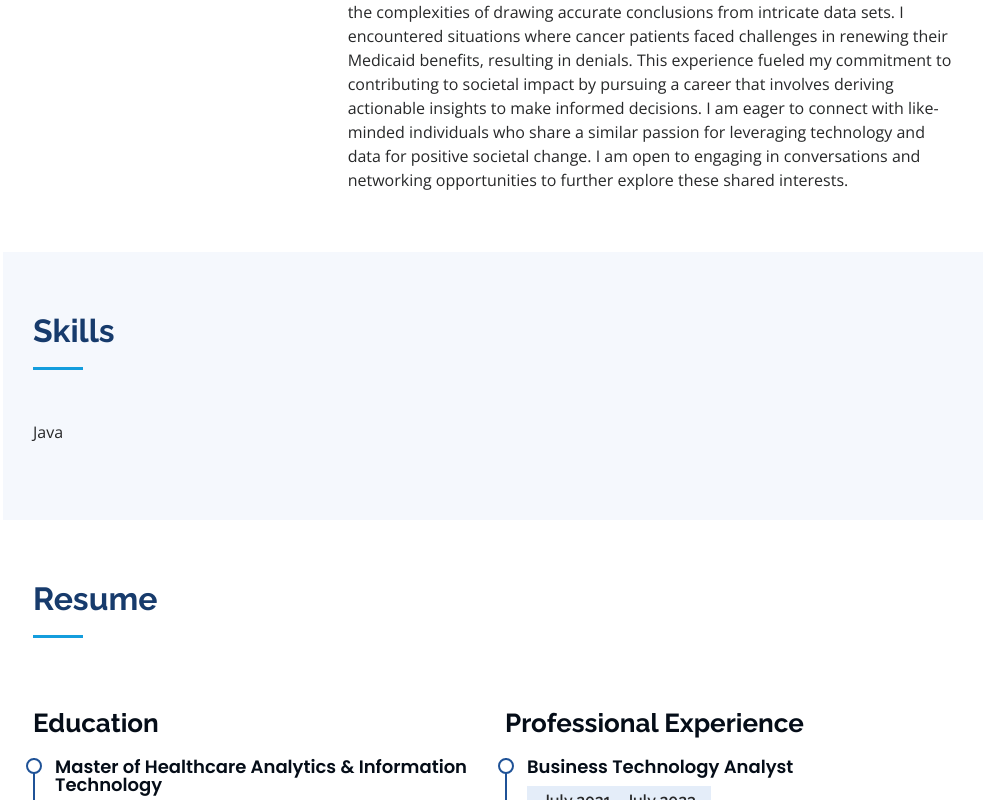
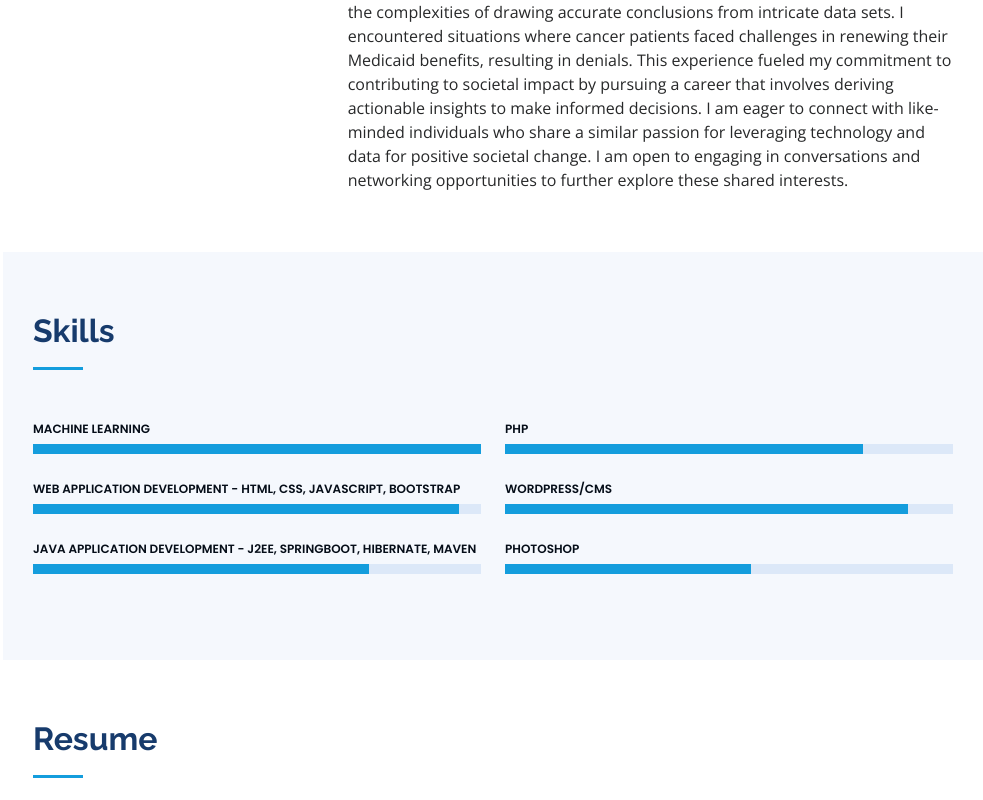
Before and after one commit to Sid200230/Siddharth-Sriram-Sikha-Technical-portfolio, a plain HTML site: page index.html in a window 1280 px wide. Shown: the part 1288-2088 px from the top of the page, without its empty margins (297-1280 px from the left). Drawn offline with nearby package versions, Linux system fonts and the light colour scheme.

Commit message:
Update index.html

```diff
--- a/index.html
+++ b/index.html
@@ -106,7 +106,59 @@
           <h2>Skills</h2>
         </div>
 
-        <p>Java</p>
+        <div class="row skills-content">
+
+          <div class="col-lg-6" data-aos="fade-up">
+
+            <div class="progress">
+              <span class="skill">Machine Learning</span>
+              <div class="progress-bar-wrap">
+                <div class="progress-bar" role="progressbar" aria-valuenow="100" aria-valuemin="0" aria-valuemax="100"></div>
+              </div>
+            </div>
+
+            <div class="progress">
+              <span class="skill">Web Application Development - HTML, CSS, JavaScript, Bootstrap</span>
+              <div class="progress-bar-wrap">
+                <div class="progress-bar" role="progressbar" aria-valuenow="95" aria-valuemin="0" aria-valuemax="100"></div>
+              </div>
+            </div>
+
+            <div class="progress">
+              <span class="skill">JAVA Application Development - J2EE, SpringBoot, Hibernate, Maven  </span>
+              <div class="progress-bar-wrap">
+                <div class="progress-bar" role="progressbar" aria-valuenow="75" aria-valuemin="0" aria-valuemax="100"></div>
+              </div>
+            </div>
+
+          </div>
+
+          <div class="col-lg-6" data-aos="fade-up" data-aos-delay="100">
+
+            <div class="progress">
+              <span class="skill">PHP</span>
+              <div class="progress-bar-wrap">
+                <div class="progress-bar" role="progressbar" aria-valuenow="80" aria-valuemin="0" aria-valuemax="100"></div>
+              </div>
+            </div>
+
+            <div class="progress">
+              <span class="skill">WordPress/CMS</span>
+              <div class="progress-bar-wrap">
+                <div class="progress-bar" role="progressbar" aria-valuenow="90" aria-valuemin="0" aria-valuemax="100"></div>
+              </div>
+            </div>
+
+            <div class="progress">
+              <span class="skill">Photoshop </span>
+              <div class="progress-bar-wrap">
+                <div class="progress-bar" role="progressbar" aria-valuenow="55" aria-valuemin="0" aria-valuemax="100"></div>
+              </div>
+            </div>
+
+          </div>
+
+        </div>
 
       </div>
     </section><!-- End Skills Section -->
```
